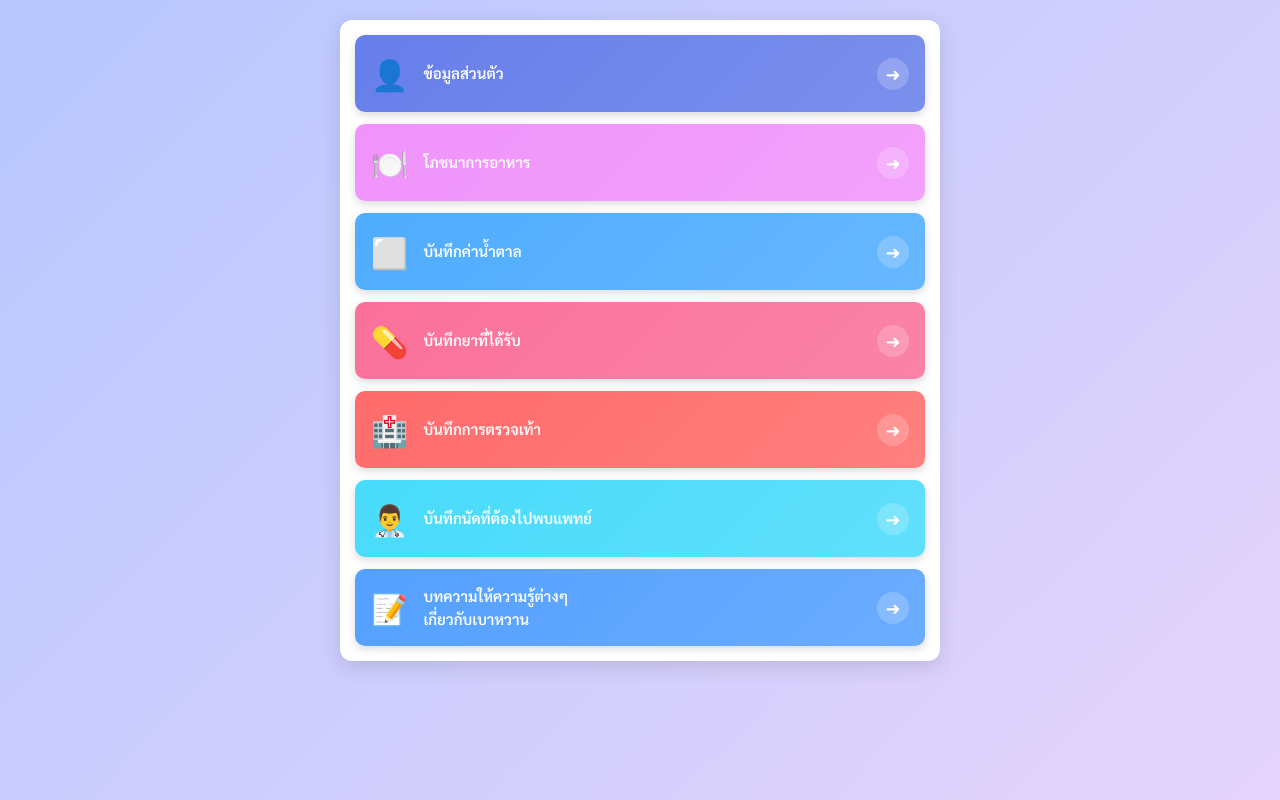
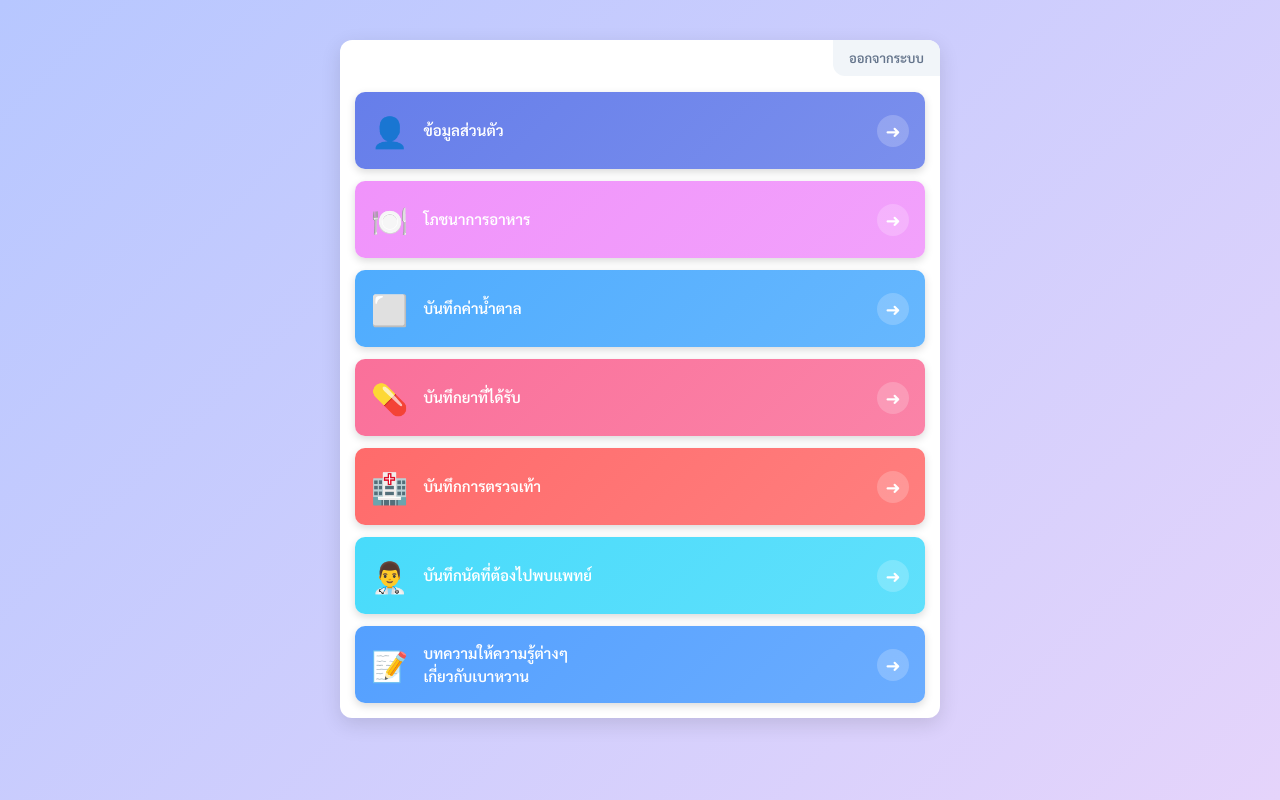
Before and after one commit to BabeKung02/Nutrient-Calculator, a React (Create React App) app: page /menu in a window 1280 px wide. Built offline with nearby package versions, Linux system fonts and the light colour scheme; sample sign-in values are in the browser's storage.

Commit message:
update code

```diff
--- a/public/index.html
+++ b/public/index.html
@@ -9,6 +9,15 @@
       name="description"
       content="Web site created using create-react-app"
     />
+    <meta name="apple-mobile-web-app-capable" content="yes" />
+    <meta
+      name="apple-mobile-web-app-status-bar-style"
+      content="black-translucent"
+    />
+    <meta name="apple-mobile-web-app-title" content="Nutrient App" />
+
+    <link rel="apple-touch-icon" href="/logo.png" />
+
     <link rel="apple-touch-icon" href="%PUBLIC_URL%/logo192.png" />
     <!--
       manifest.json provides metadata used when your web app is installed on a
--- a/src/pages/MenuPage.jsx
+++ b/src/pages/MenuPage.jsx
@@ -5,6 +5,12 @@ function MenuPage() {
   const navigate = useNavigate();
   const location = useLocation();
   const [userData, setUserData] = useState(null);
+
+  const handleLogout = () => {
+    localStorage.removeItem("currentUser");
+    localStorage.removeItem("userData");
+    navigate("/");
+  };
 
   useEffect(() => {
     const stateData = location.state;
@@ -79,7 +85,7 @@ function MenuPage() {
     style={{
       width: "100vw",
       minHeight: "100vh",
-        padding: "20px 15px",
+      padding: "40px 15px", // เพิ่ม padding บนเล็กน้อยเพื่อให้กล่องไม่ชิดขอบจอเกินไป
       background: "linear-gradient(135deg, #B7C7FF 0%, #E5D4FB 100%)",
       display: "flex",
       justifyContent: "center",
@@ -101,20 +107,54 @@ function MenuPage() {
         }
       `}</style>
       <div style={{ maxWidth: "600px", width: "100%" }}>
-
         <div
         style={{
+          position: "relative", // เพิ่มบรรทัดนี้เพื่อให้ปุ่มอ้างอิงตำแหน่งกับกล่องขาว
           background: "white",
-            padding: "15px",
+          padding: "40px 15px 15px 15px", // เพิ่ม padding top เพื่อเว้นที่ให้ปุ่มไม่บังเนื้อหา
           borderRadius: "12px",
           boxShadow: "0 6px 20px rgba(0,0,0,0.12)",
+          overflow: "hidden", // ช่วยให้มุมของปุ่มตัดพอดีกับความโค้งของกล่อง (ถ้าต้องการ)
         }}
       >
+        <button
+          onClick={handleLogout}
+          style={{
+            position: "absolute",
+            top: "0",    // ชิดขอบบนสุด
+            right: "0",  // ชิดขอบขวาสุด
+            background: "#f1f5f9",
+            border: "none",
+            borderBottomLeftRadius: "12px", // มนเฉพาะมุมล่างซ้าย
+            padding: "8px 16px",
+            fontSize: "13px",
+            fontWeight: 600,
+            cursor: "pointer",
+            color: "#64748b",
+            display: "flex",
+            alignItems: "center",
+            gap: "6px",
+            transition: "all 0.2s",
+            zIndex: 10,
+          }}
+          onMouseEnter={(e) => {
+            e.currentTarget.style.background = "#fee2e2";
+            e.currentTarget.style.color = "#b91c1c";
+          }}
+          onMouseLeave={(e) => {
+            e.currentTarget.style.background = "#f1f5f9";
+            e.currentTarget.style.color = "#64748b";
+          }}
+        >
+          ออกจากระบบ
+        </button>
+
           <div
             style={{
               display: "flex",
               flexDirection: "column",
               gap: "12px",
+              marginTop: "12px",
             }}
           >
             {menuItems.map((item) => (
--- a/src/pages/RegisterPage.jsx
+++ b/src/pages/RegisterPage.jsx
@@ -433,7 +433,7 @@ function RegisterPage() {
         <div className="w-100" style={{ maxWidth: "450px" }}>
           <div className="card p-4 content-card">
             <div className="text-center">
-              <p className="description">โปรแกรมคำนวณสารอาหาร</p>
+              <p className="description">กรอกข้อมูลส่วนตัว</p>
               <div className="healthy-food-section">
                 <div className="food-item">
                   <EggIcon />
@@ -758,7 +758,7 @@ function RegisterPage() {
               )}
 
               {/* ไม่มีโรคประจำตัว */}
-              <div className="form-check mt-3">
+              {/* <div className="form-check mt-3">
                 <input
                   className="form-check-input radio-input"
                   type="radio"
@@ -776,7 +776,7 @@ function RegisterPage() {
                 <label className="form-check-label" htmlFor="noDisease">
                   ไม่มีโรคประจำตัว
                 </label>
-              </div>
+              </div> */}
             </div>
 
             <div className="mb-4">
```
Also changed, not shown: public/manifest.json. Lines whose indentation alone changed are shown as unchanged.
